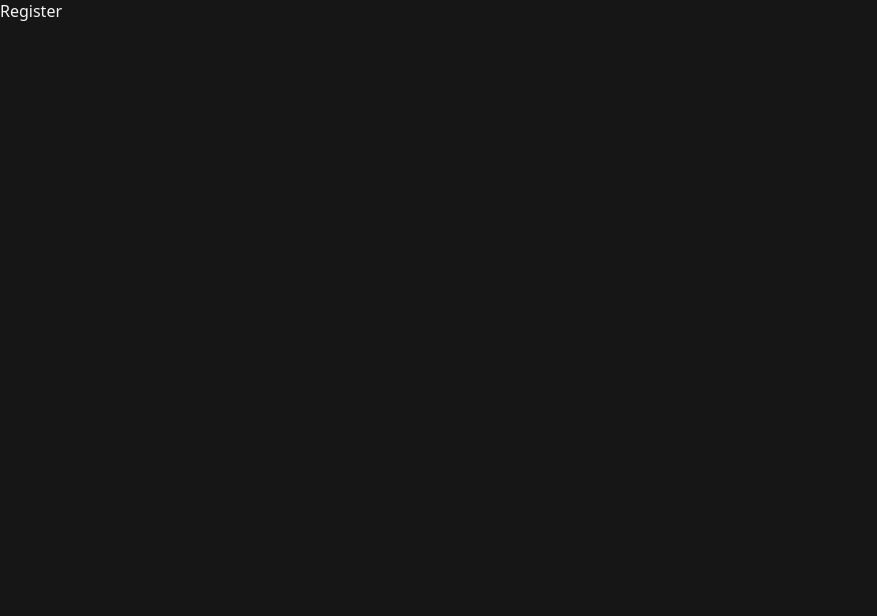
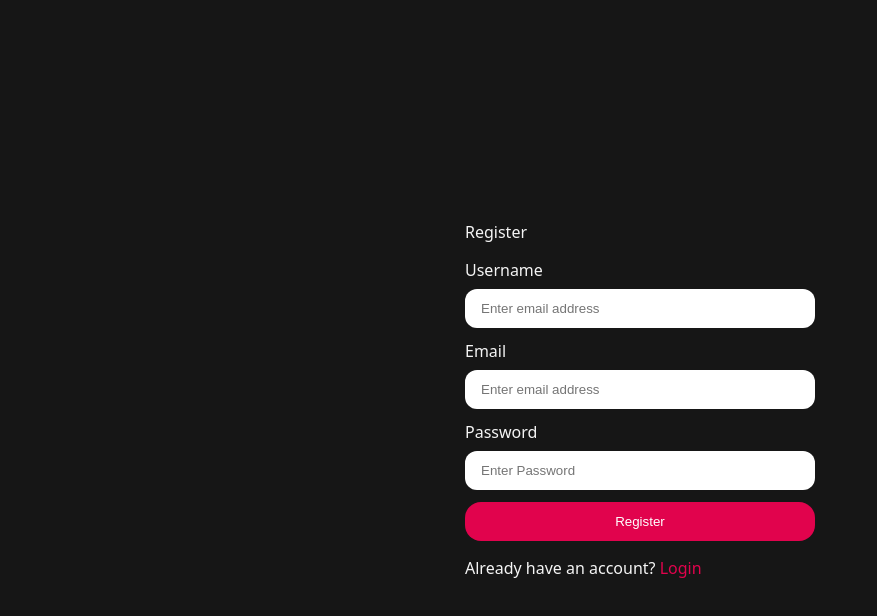
Before and after one commit to parasharsakshi0805-stack/DEVOPS-2026-CS-E-24, a React app in the folder frontend/: page /Register in a window 1280 px wide. Shown: the top 616 px of the page, without its empty margins (0-877 px from the left). Built offline with nearby package versions, Linux system fonts and the light colour scheme; the HTML template or start-up script is replaced by a standard one.

Commit message:
Register Page UI

```diff
--- a/frontend/src/features/auth/auth.form.scss
+++ b/frontend/src/features/auth/auth.form.scss
@@ -22,6 +22,7 @@
     .input-group{
         display: flex;
         flex-direction: column;
+
         gap: 0.5rem;
 
 
@@ -33,4 +34,8 @@
             border-radius: 0.75rem;
         }
     }
+    a{
+        color: #e1034d;
+        text-decoration: none;
+    }
 }
--- a/frontend/src/features/auth/pages/Login.jsx
+++ b/frontend/src/features/auth/pages/Login.jsx
@@ -1,7 +1,8 @@
 import react from 'react'
+import { useNavigate,Link } from 'react-router'
 import "../auth.form.scss"
+
 const Login = () => {
-
 
 
     const handleSubmit = (e) => {
@@ -18,15 +19,16 @@
 
                     <div className="input-group">
                         <label htmlFor="email">Email</label>
-                        <input type='email' id='email' placeholder='Enter email address'/>
+                        <input type='email' id='email' name='email' placeholder='Enter email address'/>
                     </div>
                     <div className="input-group">
                         <label htmlFor="password">Password</label>
-                        <input type='password' id='password' placeholder='Enter Password'/>
+                        <input type='password' id='password' name='password' placeholder='Enter Password'/>
                     </div>
 
                     <button className='button primary-button'>Login</button>
                 </form>
+                <p>Don't have an account? <Link to={"/register"} >Register</Link> </p>
             </div>
         </main>
     )
--- a/frontend/src/features/auth/pages/Register.jsx
+++ b/frontend/src/features/auth/pages/Register.jsx
@@ -1,8 +1,40 @@
 import react from 'react'
+import { useNavigate,Link } from 'react-router'
 
 const Register = () => {
+
+    const navigate = useNavigate()
+
+    const handleSubmit = (e) => {
+        e.preventDefault()
+    }
+
     return (
-        <div>Register</div>
+        <main>
+            <div className='form-container'>
+                <hi>Register</hi>
+
+                <form onSubmit={handleSubmit}>
+                    <div className="input-group">
+                        <label htmlFor="username">Username</label>
+                        <input type='text' id='username' name='username' placeholder='Enter email address' />
+                    </div>
+
+                    <div className="input-group">
+                        <label htmlFor="email">Email</label>
+                        <input type='email' id='email' name='email' placeholder='Enter email address' />
+                    </div>
+
+                    <div className="input-group">
+                        <label htmlFor="password">Password</label>
+                        <input type='password' id='password' name='password' placeholder='Enter Password' />
+                    </div>
+
+                    <button className='button primary-button'>Register</button>
+                </form>
+               <p>Already have an account? <Link to={"/login"} >Login</Link> </p>
+            </div>
+        </main>
     )
 }
 
```
